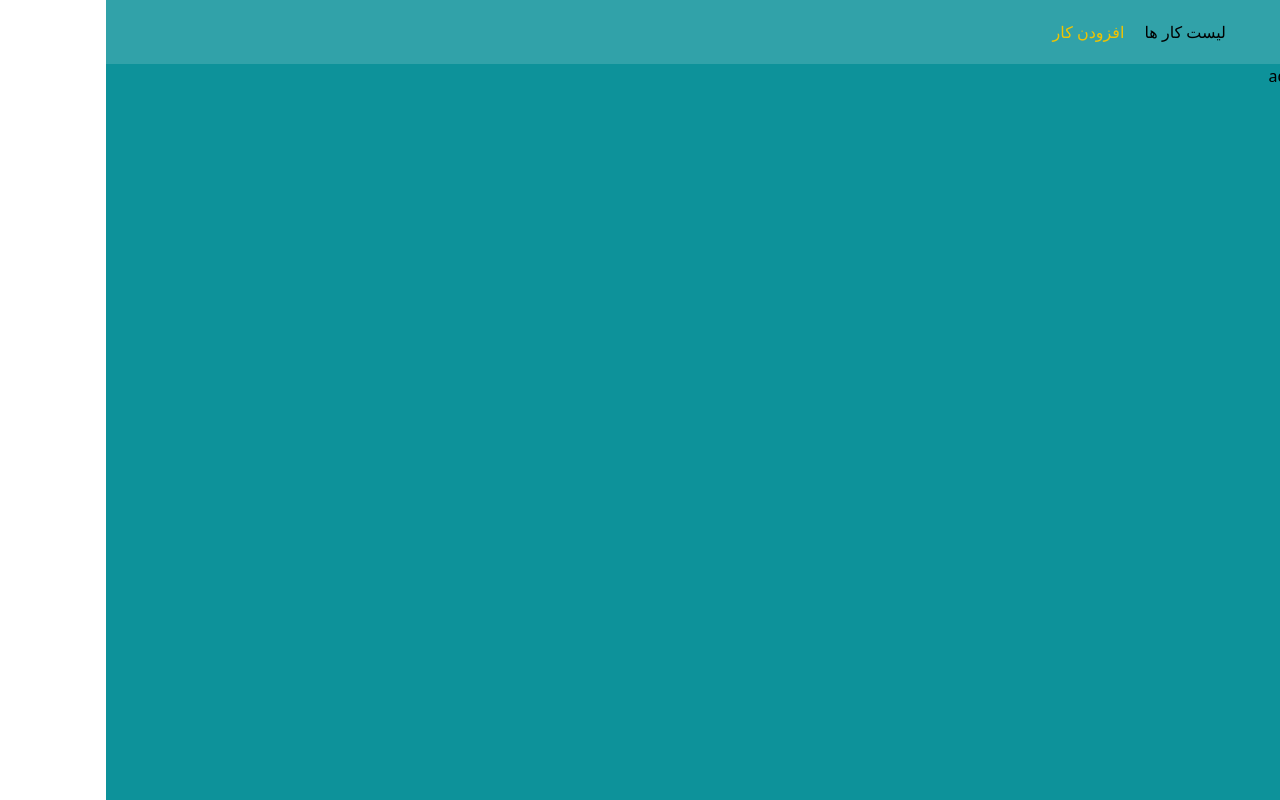
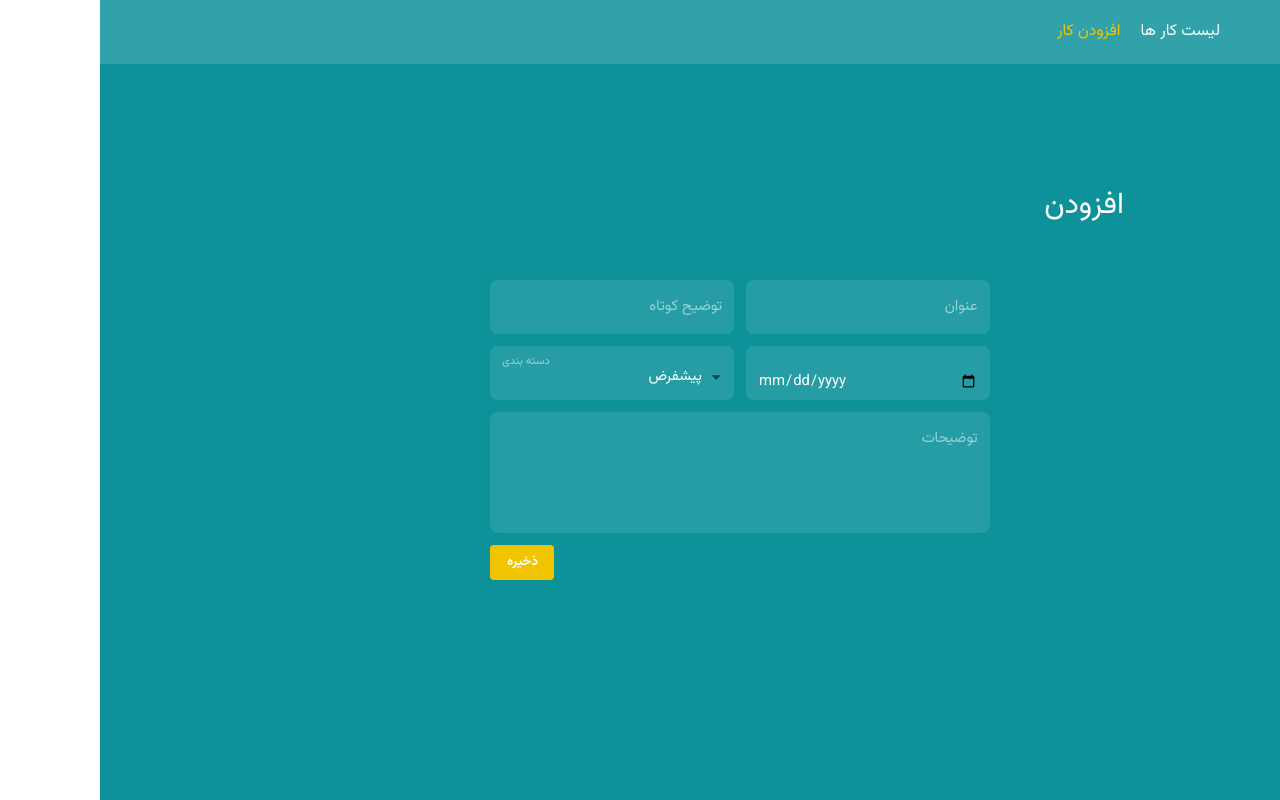
Before and after one commit to Hadi-Abedini/ArtHall, a React (Vite) app: page /task in a window 1280 px wide. Built offline with nearby package versions, Linux system fonts and the light colour scheme.

Commit message:
feat: add form

```diff
--- a/package.json
+++ b/package.json
@@ -22,6 +22,8 @@
     "react": "^18.2.0",
     "react-dom": "^18.2.0",
     "react-router-dom": "^6.22.1",
+    "stylis": "^4.3.1",
+    "stylis-plugin-rtl": "^2.1.1",
     "yup": "^1.3.3"
   },
   "devDependencies": {
--- /dev/null
+++ b/src/components/Form/CategorySelect.jsx
@@ -0,0 +1,25 @@
+import { FormControl, InputLabel, NativeSelect } from "@mui/material";
+
+function CategorySelect({ id, label, options }) {
+  return (
+    <FormControl
+      variant="filled"
+      className="w-full bg-white bg-opacity-10 rounded-lg">
+      <InputLabel sx={{ color: "#ffffff87" }} id="select-label">
+        {label}
+      </InputLabel>
+      <NativeSelect
+        labelId="select-label"
+        id={id}
+        sx={{ color: "white", label: { color: "#ffffff87" } }}
+        disableUnderline
+        >
+        {options.map((option) => {
+          return <option value={option.value}>{option.title}</option>;
+        })}
+      </NativeSelect>
+    </FormControl>
+  );
+}
+
+export default CategorySelect;
--- /dev/null
+++ b/src/components/Form/Form.jsx
@@ -0,0 +1,59 @@
+import React, { useState } from "react";
+import TextField from "@mui/material/TextField";
+import {
+  Button,
+  ThemeProvider,
+  createTheme,
+  styled,
+  useTheme,
+} from "@mui/material";
+import "../../index.css";
+import TextInput from "./TextInput";
+import CategorySelect from "./CategorySelect";
+import TextArea from "./TextArea";
+
+const customTheme = (outerTheme) =>
+  createTheme({
+    direction: "rtl",
+    typography: {
+      fontFamily: "vazir-regular",
+      fontSize: 13,
+    },
+  });
+
+function Form() {
+  const SubmitButton = styled(Button)(() => ({
+    color: "#fff",
+    fontFamily: "vazir-bold",
+    fontSize: 13,
+    maxWidth: "70px",
+    backgroundColor: "#F1C400",
+    "&:hover": {
+      backgroundColor: "#c19e06",
+    },
+  }));
+
+  const outerTheme = useTheme();
+  return (
+    <>
+      <ThemeProvider theme={customTheme(outerTheme)}>
+        <form className="w-[65%] grid grid-cols-2 gap-3">
+          <TextInput id={"short-description"} label={"عنوان"} />
+          <TextInput id={"task-title"} label={"توضیح کوتاه"} />
+          <TextInput id={"date"} type={"date"} />
+          <CategorySelect
+            id={"category"}
+            label={"دسته بندی"}
+            options={[{ title: "پیشفرض", value: "defult" }]}
+          />
+          <TextArea id={"description"} label={"توضیحات"} rows={4} />
+          <div className="w-full col-span-2 flex justify-end">
+            <SubmitButton>ذخیره</SubmitButton>
+          </div>
+        </form>
+      </ThemeProvider>
+    </>
+  );
+}
+
+export default Form;
--- /dev/null
+++ b/src/components/Form/TextArea.jsx
@@ -0,0 +1,32 @@
+import { TextField } from "@mui/material";
+import React from "react";
+
+function TextArea({ id, label, rows = 1 }) {
+  return (
+    <TextField
+      className="col-span-2 bg-white bg-opacity-10 rounded-lg"
+      id={id}
+      label={label}
+      variant="filled"
+      multiline
+      rows={rows}
+      InputProps={{
+        style: {
+          borderRadius: "8px",
+          color: "white",
+          backgroundColor: "transparent",
+        },
+        disableUnderline: true,
+      }}
+      InputLabelProps={{
+        style: {
+          width: "100%",
+          color: "#ffffff87",
+          textAlign: "right",
+        },
+      }}
+    />
+  );
+}
+
+export default TextArea;
--- /dev/null
+++ b/src/components/Form/TextInput.jsx
@@ -0,0 +1,32 @@
+import { TextField } from "@mui/material";
+import React from "react";
+
+function TextInput({ id, label, type = "text" }) {
+  return (
+    <TextField
+      className="w-full bg-white bg-opacity-10 rounded-lg"
+      id={id}
+      label={label}
+      type={type}
+      variant="filled"
+      InputProps={{
+        style: {
+          borderRadius: "8px",
+          color: "white",
+          backgroundColor:"transparent"
+        },
+        disableUnderline: true,
+      }}
+      InputLabelProps={{
+        style: {
+          width: "100%",
+          color: "#ffffff87",
+          textAlign: "right",
+        },
+
+      }}
+    />
+  );
+}
+
+export default TextInput;
--- a/src/components/Header/Header.jsx
+++ b/src/components/Header/Header.jsx
@@ -6,8 +6,12 @@ function Header() {
   return (
     <div className="w-full flex justify-center items-center bg-white bg-opacity-15">
       <div className="flex w-3/4 max-w-[1152px] gap-5 py-5">
-        <NavLink className="" to={"/"}>{textContent.header_taskList_btn}</NavLink>
-        <NavLink to={"/task"}>{textContent.header_addTask_btn}</NavLink>
+        <NavLink className="text-white" to={"/"}>
+          {textContent.header_taskList_btn}
+        </NavLink>
+        <NavLink className="text-white" to={"/task"}>
+          {textContent.header_addTask_btn}
+        </NavLink>
       </div>
     </div>
   );
--- a/src/index.css
+++ b/src/index.css
@@ -17,6 +17,10 @@
     src: url(./assets/fonts/Vazirmatn-Regular.ttf);
 }
 
+*{
+    font-family: vazir-regular;
+    box-sizing: border-box;
+}
 .active {
     color: #F1C400;
 }
--- a/src/pages/addTask/AddTask.jsx
+++ b/src/pages/addTask/AddTask.jsx
@@ -1,9 +1,17 @@
-import React from 'react'
+import React from "react";
+import Form from "../../components/Form/Form";
 
 function AddTask() {
   return (
-    <div>AddTask</div>
-  )
+    <div className="w-full h-full flex justify-center items-center">
+      <div className="w-3/5 flex flex-col gap-14">
+        <h1 className="text-3xl text-white">افزودن</h1>
+        <div className="w-full justify-center items-center flex">
+          <Form />
+        </div>
+      </div>
+    </div>
+  );
 }
 
-export default AddTask
+export default AddTask;
--- a/src/pages/layout/Layout.jsx
+++ b/src/pages/layout/Layout.jsx
@@ -6,7 +6,7 @@ function Layout() {
   return (
     <div className="w-full h-[100vh] bg-primary">
         <Header/>
-      <main>
+      <main className="h-[80%]">
         <Outlet />
       </main>
     </div>
--- a/src/routes/RoutesComponent.jsx
+++ b/src/routes/RoutesComponent.jsx
@@ -1,6 +1,7 @@
 import React from "react";
 import { createBrowserRouter } from "react-router-dom";
 import Layout from "../pages/layout/Layout";
+import AddTask from "../pages/addTask/AddTask";
 
 const routes = createBrowserRouter([
   {
@@ -10,13 +11,15 @@ const routes = createBrowserRouter([
       {
         index: true,
         element: (
-          <React.Suspense fallback={<>...</>}>//list page</React.Suspense>
+          <React.Suspense fallback={<>...</>}>//task list</React.Suspense>
         ),
       },
       {
         path: "task",
         element: (
-          <React.Suspense fallback={<>...</>}>//add task page</React.Suspense>
+          <React.Suspense fallback={<>...</>}>
+            <AddTask />
+          </React.Suspense>
         ),
       },
     ],
```
Also changed, not shown: 1 other file (tests, documents, lock files or other folders).
